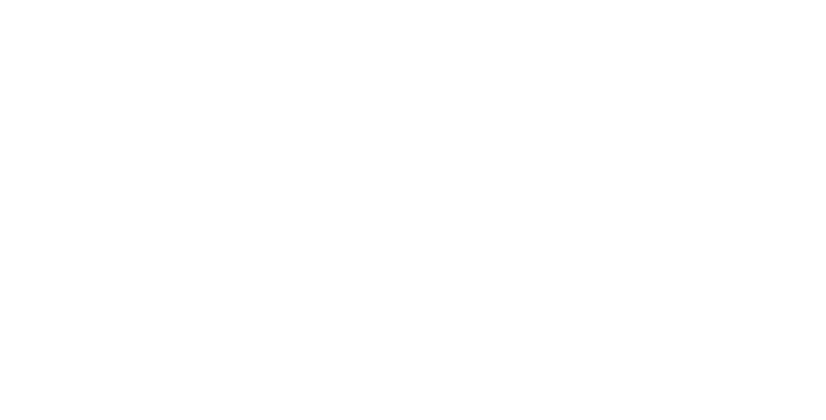
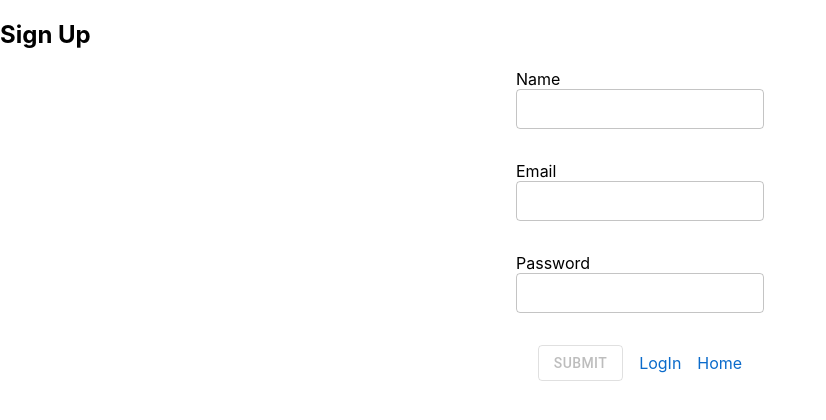
Before and after one commit to AndriiHamasa/goit-react-hw-08-phonebook, a React (Create React App) app: page /signup in a window 1280 px wide. Shown: the top 420 px of the page, without its empty margins (0-826 px from the left). Built offline with nearby package versions, Linux system fonts and the light colour scheme.

Commit message:
fixed some errors

```diff
--- a/src/components/FormLogin/FormLogin.jsx
+++ b/src/components/FormLogin/FormLogin.jsx
@@ -4,8 +4,8 @@
 import { Link as RouterLink } from 'react-router-dom';
 import Link from '@mui/joy/Link';
 import { Button, Stack } from '@mui/material';
-import { Textarea } from '@mui/joy';
 import { useState } from 'react';
+import OutlinedInput from '@mui/material/OutlinedInput';
 
 export const FormLogin = () => {
   const dispatch = useDispatch();
@@ -24,7 +24,8 @@
     dispatch(loginThunk({ email, password }))
       .unwrap()
       .then(() => {
-        toast.success('Welcome');
+        console.log('Welcome');
+        // toast.success('Welcome');
       })
       .catch(() => toast.error('Error login'));
 
@@ -42,28 +43,26 @@
           spacing={4}
         >
           <div>
-            <label htmlFor="exampleInputEmail1">
-              Email address
-              <Textarea
+            <div><label htmlFor="exampleInputEmail1">Email</label></div>
+            <OutlinedInput
+              type="email"
               name="email"
-                type="email"
+              size="small"
               id="exampleInputEmail1"
               onChange={handleChange}
             />
-            </label>
           </div>
-
           <div>
-            <label htmlFor="exampleInputPassword1">
-              Password
-              <Textarea
+            <div><label htmlFor="exampleInputPassword1">Password</label></div>
+            <OutlinedInput
+              type="password"
+              size="small"
               name="password"
-                type="password"
               id="exampleInputPassword1"
               onChange={handleChange}
             />
-            </label>
           </div>
+
           <Stack direction="row" spacing={2}>
             <Button
               variant="outlined"
--- a/src/components/FormRegister/FormRegister.jsx
+++ b/src/components/FormRegister/FormRegister.jsx
@@ -2,8 +2,8 @@
 import { useState } from 'react';
 import { useNavigate } from 'react-router-dom';
 import { Link as RouterLink } from 'react-router-dom';
-import { Link, Textarea } from '@mui/joy';
-import { Button, Stack } from '@mui/material';
+import { Link } from '@mui/joy';
+import { Button, OutlinedInput, Stack } from '@mui/material';
 
 export const FormRegister = () => {
   const navigate = useNavigate();
@@ -34,39 +34,40 @@
           alignItems="center"
           spacing={4}
         >
+
           <div>
-            <label htmlFor="name">
-              Name
-              <Textarea
+            <div><label htmlFor="name">Name</label></div>
+            <OutlinedInput
+              type="text"
               name="name"
-                type="text"
+              size="small"
               id="name"
               onChange={handleChange}
             />
-            </label>
           </div>
+
           <div>
-            <label htmlFor="exampleInputEmail1">
-              Email address
-              <Textarea
+            <div><label htmlFor="exampleInputEmail1">Email</label></div>
+            <OutlinedInput
+              type="email"
               name="email"
-                type="email"
+              size="small"
               id="exampleInputEmail1"
               onChange={handleChange}
             />
-            </label>
           </div>
 
+
+
           <div>
-            <label htmlFor="exampleInputPassword1">
-              Password
-              <Textarea
+            <div><label htmlFor="exampleInputPassword1">Password</label></div>
+            <OutlinedInput
+              type="password"
               name="password"
-                type="password"
+              size="small"
               id="exampleInputPassword1"
               onChange={handleChange}
             />
-            </label>
           </div>
 
           <Stack direction="row" spacing={2}>
--- a/src/index.js
+++ b/src/index.js
@@ -11,7 +11,7 @@
   <React.StrictMode>
     <Provider store={store}>
       <PersistGate loading={null} persistor={persistor}>
-        <BrowserRouter basename="/goit-react-hw-08-phonebook">
+        <BrowserRouter>
           <App />
         </BrowserRouter>
       </PersistGate>
```
Lines whose indentation alone changed are shown as unchanged.
